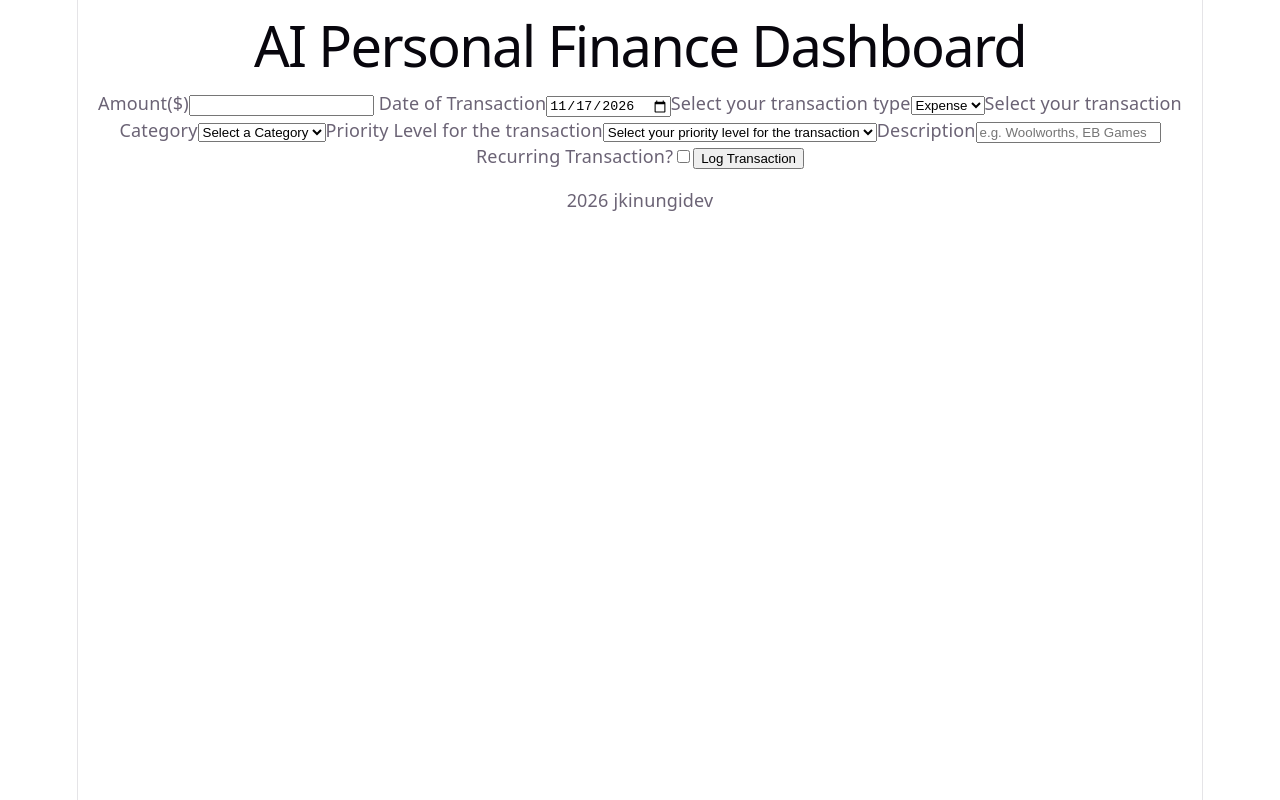
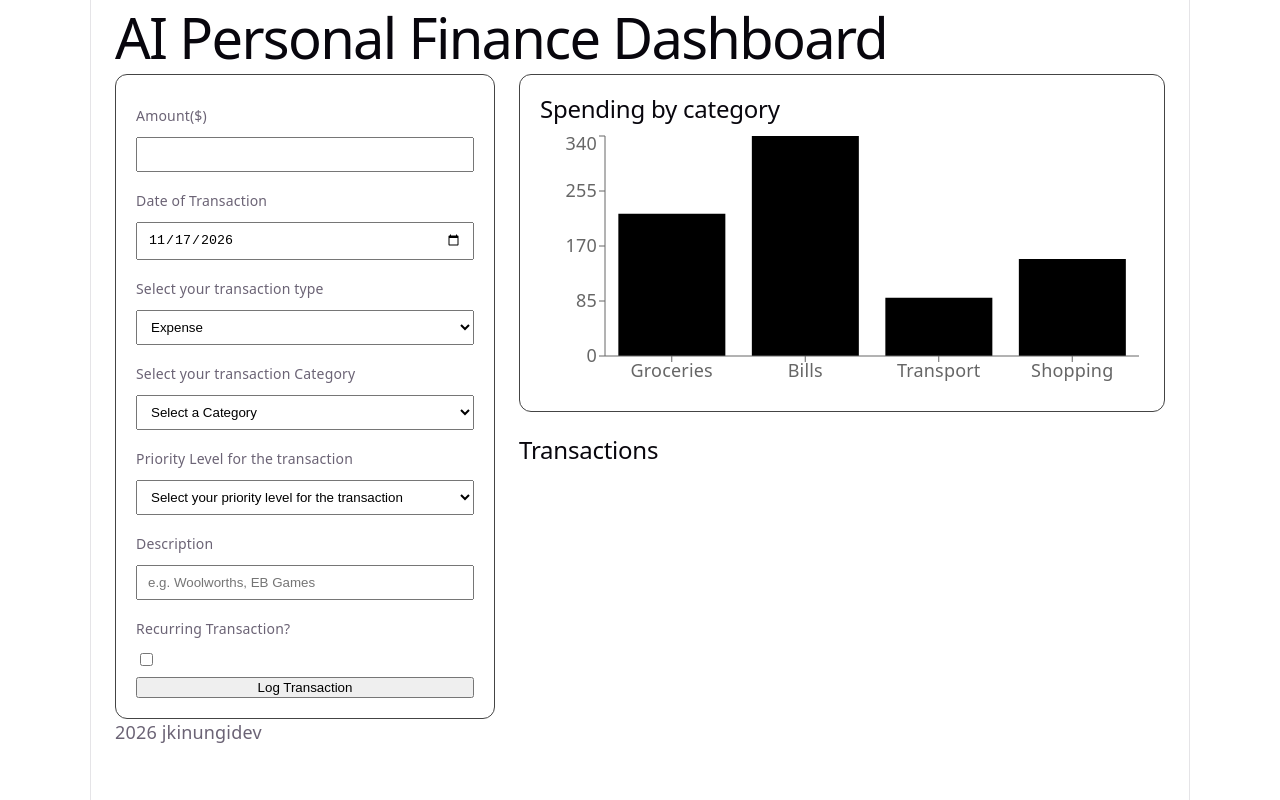
Before and after one commit to jkinungidev/ai-finance-dashboard, a React (Vite) app in the folder frontend/: page / in a window 1280 px wide. Built offline with nearby package versions, Linux system fonts and the light colour scheme.

Commit message:
Add dashboard layout and placeholder spending chart

```diff
--- a/frontend/package.json
+++ b/frontend/package.json
@@ -11,7 +11,8 @@
   },
   "dependencies": {
     "react": "^19.2.7",
-    "react-dom": "^19.2.7"
+    "react-dom": "^19.2.7",
+    "recharts": "^3.10.1"
   },
   "devDependencies": {
     "@eslint/js": "^10.0.1",
--- a/frontend/src/App.css
+++ b/frontend/src/App.css
@@ -1,184 +1,156 @@
-.counter {
-  font-size: 16px;
-  padding: 5px 10px;
-  border-radius: 5px;
-  color: var(--accent);
-  background: var(--accent-bg);
-  border: 2px solid transparent;
-  transition: border-color 0.3s;
-  margin-bottom: 24px;
+/* ============================================================
+   1. PAGE CONTAINER
+   #root is the div React renders the whole app into.
+   max-width stops the page stretching across huge monitors.
+   margin: 0 auto centres the container horizontally.
+   text-align: left overrides the template's centred text.
+   ============================================================ */
+#root {
+  max-width: 1100px;
+  margin: 0 auto;
+  padding: 24px;
+  text-align: left;
+}
 
-  &:hover {
-    border-color: var(--accent-border);
-  }
-  &:focus-visible {
-    outline: 2px solid var(--accent);
-    outline-offset: 2px;
+/* ============================================================
+   2. HEADER
+   The "AI Personal Finance Dashboard" title.
+   Removes the default top margin and adds space below it.
+   ============================================================ */
+header h1 {
+  margin: 0 0 24px;
+}
+
+/* ============================================================
+   3. TWO-COLUMN LAYOUT
+   <main className="layout"> holds the form and the list.
+   display: grid turns it into a grid with columns.
+   340px = fixed-width left column (the form).
+   1fr   = "one fraction": the right column takes all remaining
+           space, so it grows and shrinks with the window.
+   gap puts 24px between the columns.
+   align-items: start stops the shorter column stretching tall.
+   ============================================================ */
+.layout {
+  display: grid;
+  grid-template-columns: 380px 1fr;
+  gap: 24px;
+  align-items: start;
+}
+
+/* ============================================================
+   4. FORM PANEL (the card around the form)
+   display: grid stacks every label, input and error message
+   vertically, one per row, with an 8px gap between them.
+   padding, border and border-radius draw the rounded card.
+   max-width keeps the form from getting too wide when the
+   window is narrow and the layout falls back to one column.
+   ============================================================ */
+.form-panel {
+  display: grid;
+  gap: 8px;
+  padding: 20px;
+  border: 1px solid #444;
+  border-radius: 12px;
+  max-width: 420px;
+}
+
+/* ============================================================
+   5. FORM LABELS
+   The text above each input ("Amount($)", "Date of Transaction").
+   Slightly smaller text and extra space above, so each
+   label-and-input pair reads as a group.
+   ============================================================ */
+.form-panel label {
+  font-size: 14px;
+  margin-top: 8px;
+}
+
+/* ============================================================
+   6. INPUT BOXES AND DROPDOWNS (even widths)
+   Targets every input EXCEPT the checkbox, plus every select.
+   width: 100% makes them all fill the card, so they match.
+   box-sizing: border-box counts padding inside that width,
+   otherwise they would poke out past the card edge.
+   ============================================================ */
+.form-panel input:not([type="checkbox"]),
+.form-panel select {
+  width: 100%;
+  box-sizing: border-box;
+  padding: 8px 10px;
+}
+
+/* ============================================================
+   7. THE CHECKBOX ("Recurring Transaction?")
+   Grid items stretch across the full column, which centres a
+   checkbox. justify-self: start pins it to the left edge, so
+   it sits directly under its label.
+   ============================================================ */
+.form-panel input[type="checkbox"] {
+  justify-self: start;
+}
+
+/* ============================================================
+   8. ERROR MESSAGES
+   The <p> lines under a field ("Amount is required").
+   Red, small, and no extra margin, so each message sits
+   tight under the field it belongs to.
+   ============================================================ */
+.form-panel p {
+  margin: 0;
+  color: #f87171;
+  font-size: 13px;
+}
+
+/* ============================================================
+   9. TRANSACTION LIST (right-hand panel)
+   Removes bullet points and default spacing from the <ul>,
+   then stacks the rows with an 8px gap.
+   ============================================================ */
+.list-panel ul {
+  list-style: none;
+  padding: 0;
+  margin: 0;
+  display: grid;
+  gap: 8px;
+}
+
+/* ============================================================
+   10. EACH TRANSACTION ROW
+   Every <li> becomes a small rounded card.
+   ============================================================ */
+.list-panel li {
+  padding: 12px 16px;
+  border: 1px solid #444;
+  border-radius: 8px;
+}
+
+/* Right column: chart on top, transaction list below */
+.right-panel {
+  display: grid;
+  gap: 24px;
+}
+
+/* Chart card, same look as the form card */
+.chart-panel {
+  padding: 20px;
+  border: 1px solid #444;
+  border-radius: 12px;
+}
+
+/* ResponsiveContainer needs a parent with a real height */
+.chart-box {
+  height: 260px;
+}
+
+/* ============================================================
+   11. MOBILE / NARROW WINDOWS
+   When the window is 800px wide or less, switch to ONE column
+   (1fr), so the form sits above the list instead of beside it.
+   This is called responsive design.
+   ============================================================ */
+@media (max-width: 800px) {
+  .layout {
+    grid-template-columns: 1fr;
   }
 }
-
-.hero {
-  position: relative;
-
-  .base,
-  .framework,
-  .vite {
-    inset-inline: 0;
-    margin: 0 auto;
-  }
-
-  .base {
-    width: 170px;
-    position: relative;
-    z-index: 0;
-  }
-
-  .framework,
-  .vite {
-    position: absolute;
-  }
-
-  .framework {
-    z-index: 1;
-    top: 34px;
-    height: 28px;
-    transform: perspective(2000px) rotateZ(300deg) rotateX(44deg) rotateY(39deg)
-      scale(1.4);
-  }
-
-  .vite {
-    z-index: 0;
-    top: 107px;
-    height: 26px;
-    width: auto;
-    transform: perspective(2000px) rotateZ(300deg) rotateX(40deg) rotateY(39deg)
-      scale(0.8);
-  }
-}
-
-#center {
-  display: flex;
-  flex-direction: column;
-  gap: 25px;
-  place-content: center;
-  place-items: center;
-  flex-grow: 1;
-
-  @media (max-width: 1024px) {
-    padding: 32px 20px 24px;
-    gap: 18px;
-  }
-}
-
-#next-steps {
-  display: flex;
-  border-top: 1px solid var(--border);
-  text-align: left;
-
-  & > div {
-    flex: 1 1 0;
-    padding: 32px;
-    @media (max-width: 1024px) {
-      padding: 24px 20px;
-    }
-  }
-
-  .icon {
-    margin-bottom: 16px;
-    width: 22px;
-    height: 22px;
-  }
-
-  @media (max-width: 1024px) {
-    flex-direction: column;
-    text-align: center;
-  }
-}
-
-#docs {
-  border-right: 1px solid var(--border);
-
-  @media (max-width: 1024px) {
-    border-right: none;
-    border-bottom: 1px solid var(--border);
-  }
-}
-
-#next-steps ul {
-  list-style: none;
-  padding: 0;
-  display: flex;
-  gap: 8px;
-  margin: 32px 0 0;
-
-  .logo {
-    height: 18px;
-  }
-
-  a {
-    color: var(--text-h);
-    font-size: 16px;
-    border-radius: 6px;
-    background: var(--social-bg);
-    display: flex;
-    padding: 6px 12px;
-    align-items: center;
-    gap: 8px;
-    text-decoration: none;
-    transition: box-shadow 0.3s;
-
-    &:hover {
-      box-shadow: var(--shadow);
-    }
-    .button-icon {
-      height: 18px;
-      width: 18px;
-    }
-  }
-
-  @media (max-width: 1024px) {
-    margin-top: 20px;
-    flex-wrap: wrap;
-    justify-content: center;
-
-    li {
-      flex: 1 1 calc(50% - 8px);
-    }
-
-    a {
-      width: 100%;
-      justify-content: center;
-      box-sizing: border-box;
-    }
-  }
-}
-
-#spacer {
-  height: 88px;
-  border-top: 1px solid var(--border);
-  @media (max-width: 1024px) {
-    height: 48px;
-  }
-}
-
-.ticks {
-  position: relative;
-  width: 100%;
-
-  &::before,
-  &::after {
-    content: '';
-    position: absolute;
-    top: -4.5px;
-    border: 5px solid transparent;
-  }
-
-  &::before {
-    left: 0;
-    border-left-color: var(--border);
-  }
-  &::after {
-    right: 0;
-    border-right-color: var(--border);
-  }
-}
--- a/frontend/src/App.tsx
+++ b/frontend/src/App.tsx
@@ -8,6 +8,7 @@ import type {
   TransactionError,
   Priority,
 } from "./types";
+import SpendingChart from "./SpendingChart";
 
 function validate(draft: TransactionDraft): TransactionError {
   const errors: TransactionError = {};
@@ -107,8 +108,8 @@ function App() {
         <h1> AI Personal Finance Dashboard</h1>
       </header>
 
-      <main>
-        <form onSubmit={handleSubmit}>
+      <main className="layout">
+        <form className="form-panel" onSubmit={handleSubmit}>
           <label htmlFor="amount">Amount($)</label>
           <input
             id="amount"
@@ -212,6 +213,10 @@ function App() {
           <button type="submit">Log Transaction</button>
         </form>
 
+        <div className="right-panel">
+          <SpendingChart />
+          <section className="list-panel">
+            <h2>Transactions</h2>
             <ul>
               {transactions.map((t) => (
                 <li key={t.id}>
@@ -219,6 +224,8 @@ function App() {
                 </li>
               ))}
             </ul>
+          </section>
+        </div>
       </main>
 
       <footer>
--- /dev/null
+++ b/frontend/src/SpendingChart.tsx
@@ -0,0 +1,35 @@
+import {
+  ResponsiveContainer,
+  BarChart,
+  Bar,
+  XAxis,
+  YAxis,
+  Tooltip,
+} from "recharts";
+
+const sampleData = [
+  { category: "Groceries", total: 220 },
+  { category: "Bills", total: 340 },
+  { category: "Transport", total: 90 },
+  { category: "Shopping", total: 150 },
+];
+
+function SpendingChart() {
+  return (
+    <section className="chart-panel">
+      <h2>Spending by category</h2>
+      <div className="chart-box">
+        <ResponsiveContainer width="100%" height="100%">
+          <BarChart data={sampleData}>
+            <XAxis dataKey="category" />
+            <YAxis />
+            <Tooltip />
+            <Bar dataKey="total" />
+          </BarChart>
+        </ResponsiveContainer>
+      </div>
+    </section>
+  );
+}
+
+export default SpendingChart;
```
Also changed, not shown: 1 other file (tests, documents, lock files or other folders). Lines whose indentation alone changed are shown as unchanged.
